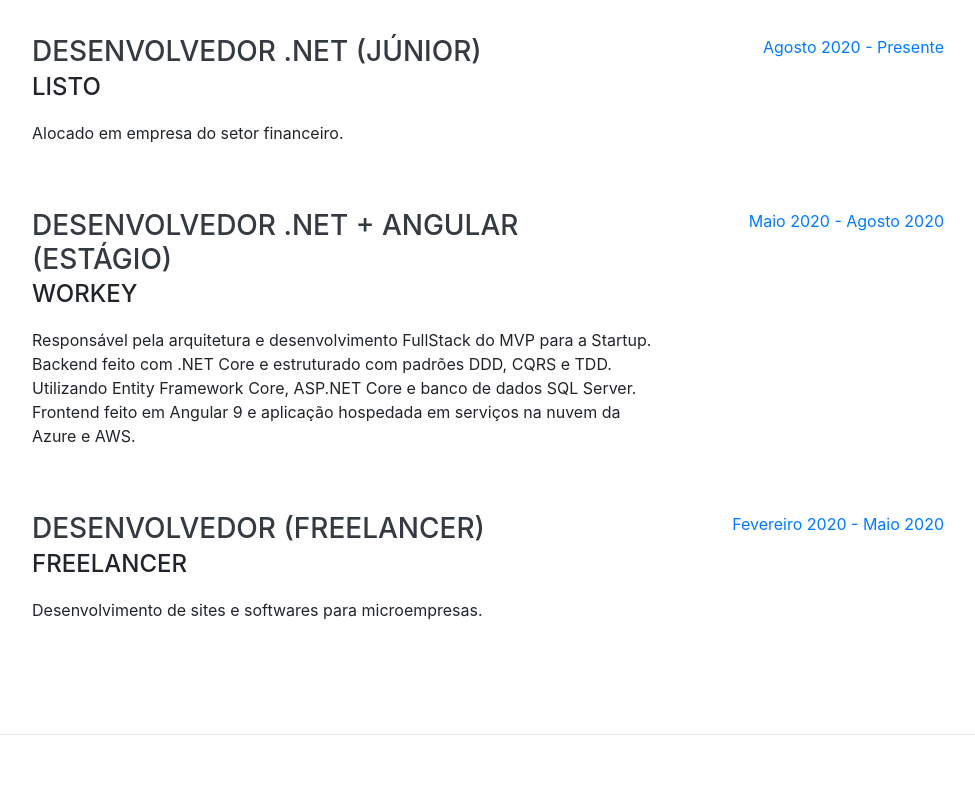
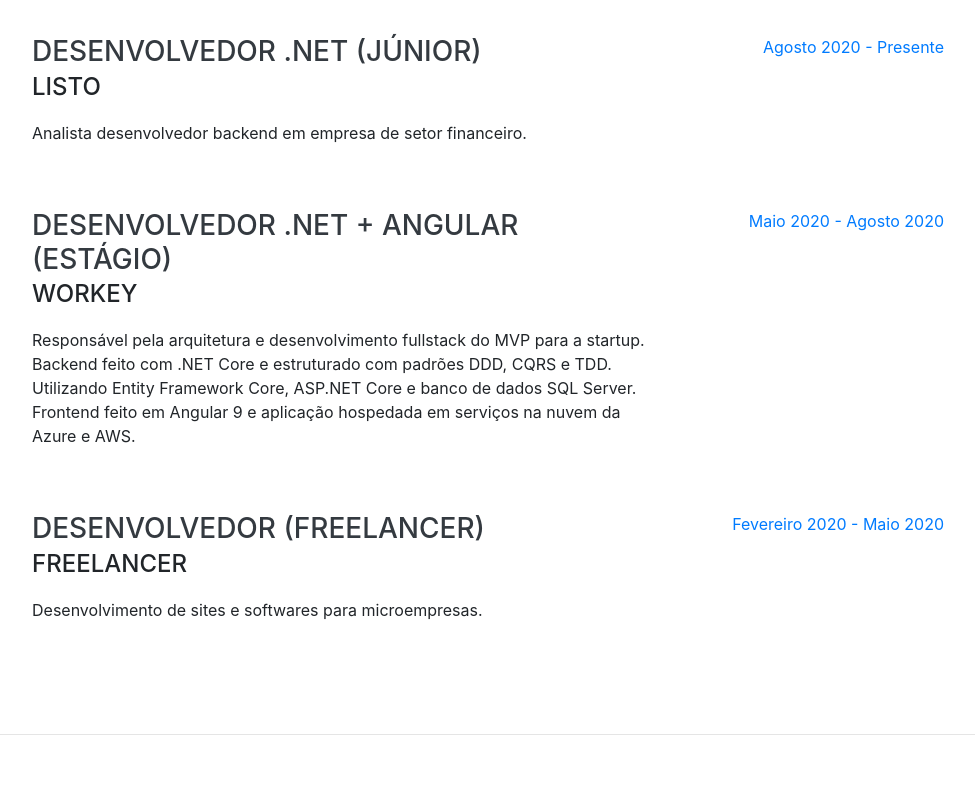
Before and after one commit to DevLucasOliveira/devlucasoliveira, a website with bundled scripts: page portifolio/LucasOliveira/index.html in a window 1280 px wide. Shown: the part 900-1700 px from the top of the page, without its empty margins (288-1263 px from the left). Built offline with nearby package versions, Linux system fonts and the light colour scheme; a web font is replaced by a local one.

Commit message:
Nova versão

```diff
--- a/portifolio/LucasOliveira/index.html
+++ b/portifolio/LucasOliveira/index.html
@@ -103,7 +103,7 @@
                             <div class="subheading mb-3">Listo</div>
                         </a>
                         <p>
-                            Alocado em empresa do setor financeiro.
+                            Analista desenvolvedor backend em empresa de setor financeiro.
                         </p>
                     </div>
                     <div class="resume-date text-md-right">
@@ -118,7 +118,7 @@
                             <div class="subheading mb-3">Workey</div>
                         </a>
                         <p>
-                            Responsável pela arquitetura e desenvolvimento FullStack do MVP para a Startup.
+                            Responsável pela arquitetura e desenvolvimento fullstack do MVP para a startup.
                             Backend feito com .NET Core e estruturado com padrões DDD, CQRS e TDD.
                             Utilizando Entity Framework Core, ASP.NET Core e banco de dados SQL Server.
                             Frontend feito em Angular 9 e aplicação hospedada em serviços na nuvem da Azure e AWS.
@@ -225,7 +225,7 @@
             <div class="w-100">
                 <h2 class="mb-5">Interesses</h2>
                 <p>Além de ser desenvolvedor, amo a leitura e estou sempre buscando evoluir como pessoa.
-                    Acredito que o conhecimento pessoal é muito importante nas tomadas de decisão.
+                    Acredito que o conhecimento pessoal é muito importante na tomada de decisão.
                 </p>
                 <p class="mb-3">
                     Durantes os meses mais quentes aqui em São Paulo, gosto de visitar parques
```
